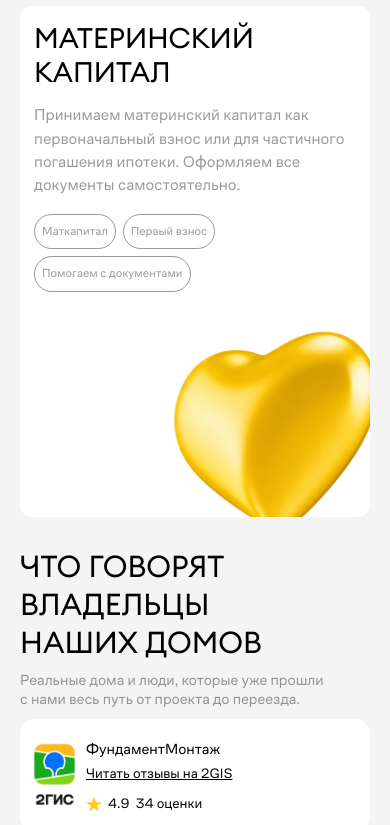
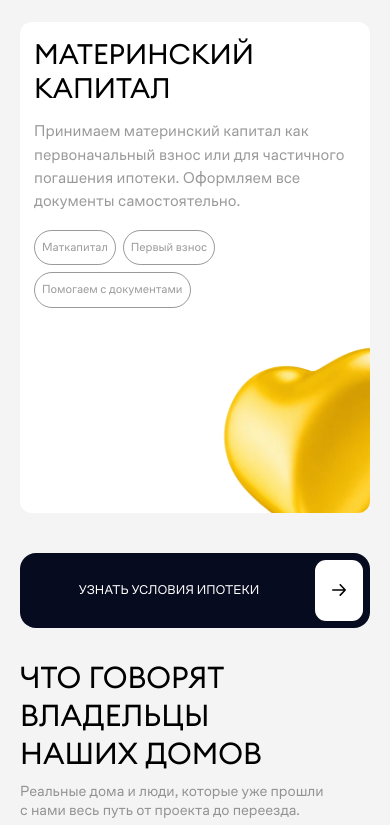
Before and after one commit to Zafarovpolat/fundament-montazh, a website: page index.html in a window 390 px wide. Shown: the part 9789-10614 px from the top of the page. Drawn offline with Linux system fonts and the light colour scheme.

Commit message:
главная, мобильная: кнопка ипотеки снизу на всю ширину, вторая картинка ипотеки правее и ниже

```diff
--- a/home.css
+++ b/home.css
@@ -3277,12 +3277,6 @@
   }
 }
 
-/* 12. Кнопку «Узнать условия ипотеки» на мобиле убираем — просьба заказчика. */
-@media (max-width: 768px) {
-  .home-page #finance .section-heading--stacked > .button[data-action="mortgage"] {
-    display: none;
-  }
-}
 
 /* 13. Карточки ипотеки: паддинги как в макете 540:662 (544:1630 — контент
    начинается на +14 px слева и +17 px сверху вместо 24 px). */
@@ -3723,8 +3717,28 @@
     margin-bottom: -50px;
   }
   .home-page #finance .mortgage-grid article:nth-child(2) img {
-    margin-left: 30px;
-    margin-bottom: -20px;
+    margin-left: 80px;
+    margin-bottom: -40px;
+  }
+  /* Кнопка «Узнать условия ипотеки» на мобиле — снизу, после карточек, на всю ширину.
+     Заголовок-блок раскрываем (display: contents), чтобы порядок задать детям контейнера. */
+  .home-page #finance .container {
+    display: flex;
+    flex-direction: column;
+    gap: 40px;
+  }
+  .home-page #finance .section-heading--stacked {
+    display: contents;
+  }
+  .home-page #finance .section-heading--stacked > .button[data-action="mortgage"] {
+    display: flex;
+    order: 2;
+    width: 100%;
+    margin: 0;
+    justify-content: center;
+  }
+  .home-page #finance .mortgage-grid {
+    order: 1;
   }
   .home-page #steps .process-list {
     min-height: 160px;
--- a/index.html
+++ b/index.html
@@ -203,7 +203,7 @@
     <link href="compact-type.css?v=3.6.4" rel="stylesheet" />
     <link href="compact.css?v=3.11.1" rel="stylesheet" />
     <script defer="" src="layout.js?v=3.6.4"></script>
-    <link href="home.css?v=44" rel="stylesheet" />
+    <link href="home.css?v=45" rel="stylesheet" />
     <script defer="" src="home.js?v=7"></script>
   </head>
   <body class="home-page" data-page="home">
```
